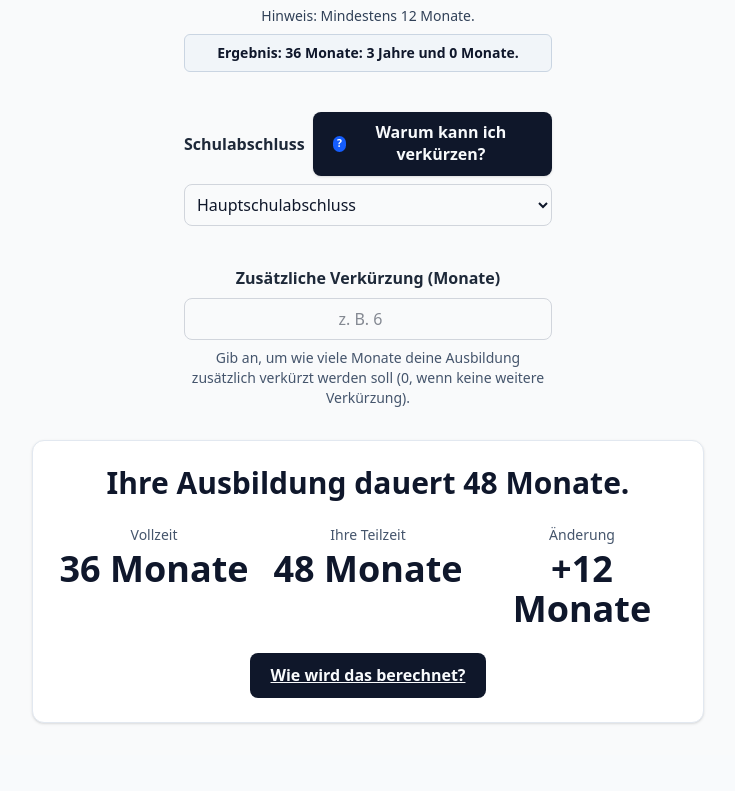
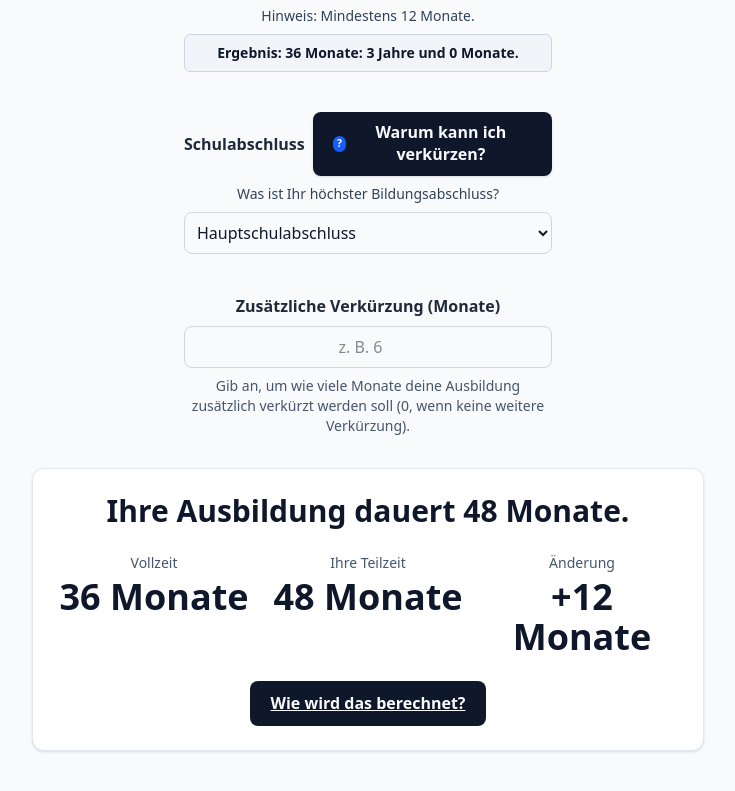
Before and after one commit to HadiDoBronxs/Teilzeitausbildungsrechner, a React (Vite) app: page / in a window 1280 px wide. Shown: the part 769-1560 px from the top of the page, without its empty margins (272-1007 px from the left). Built offline with nearby package versions, Linux system fonts and the light colour scheme.

Commit message:
add guiding question for school degree select

```diff
--- a/src/components/SchoolDegreeReductionSelect.jsx
+++ b/src/components/SchoolDegreeReductionSelect.jsx
@@ -9,6 +9,7 @@ import {
 const SELECT_ID = "school-degree-select";
 const TOOLTIP_ID = `${SELECT_ID}-tooltip`;
 const DESCRIPTION_ID = `${SELECT_ID}-description`;
+const QUESTION_ID = `${SELECT_ID}-question`;
 
 function buildOptions() {
   return SCHOOL_DEGREE_OPTIONS;
@@ -130,6 +131,10 @@ export default function SchoolDegreeReductionSelect({ value, onChange }) {
         </button>
       </div>
 
+      <p id={QUESTION_ID} className="text-sm text-slate-700">
+        {t("reduction.question")}
+      </p>
+
       <p id={DESCRIPTION_ID} className="sr-only">
         {t("reduction.dropdownDescription")}
       </p>
@@ -141,7 +146,7 @@ export default function SchoolDegreeReductionSelect({ value, onChange }) {
         className="w-full rounded-lg border border-gray-300 p-2 focus:outline-none focus:ring-2 focus:ring-blue-500"
         value={value ?? ""}
         onChange={handleSelectChange}
-        aria-describedby={describedByIds.join(" ")}
+        aria-describedby={[QUESTION_ID, ...describedByIds].join(" ")}
       >
         <option value="">{t("reduction.selectPlaceholder")}</option>
         {options.map(renderOption)}
--- a/src/locales/de/translation.json
+++ b/src/locales/de/translation.json
@@ -29,6 +29,7 @@
     "reduction": {
         "label": "Zusätzliche Verkürzung (Monate)",
         "title": "Schulabschluss",
+        "question": "Was ist Ihr höchster Bildungsabschluss?",
         "selectPlaceholder": "Schulabschluss auswählen",
         "dropdownDescription": "Wähle deinen höchsten Schulabschluss aus. Die passende Verkürzung wird übernommen.",
         "why": "Warum kann ich verkürzen?",
--- a/src/locales/en/translation.json
+++ b/src/locales/en/translation.json
@@ -29,6 +29,7 @@
   "reduction": {
     "label": "Additional reduction (months)",
     "title": "School leaving certificate",
+    "question": "What is your highest school leaving certificate?",
     "selectPlaceholder": "Select school leaving certificate",
     "dropdownDescription": "Pick your highest school leaving certificate. The matching reduction will be applied automatically.",
     "why": "Why can I shorten?",
--- a/vitest.setup.js
+++ b/vitest.setup.js
@@ -18,6 +18,7 @@ const translators = {
   "result.error.generic": () => "Bitte überprüfe deine Eingaben.",
   "result.howCalculated": () => "Wie wird das berechnet?",
   "reduction.title": () => "Schulabschluss",
+  "reduction.question": () => "Was ist Ihr höchster Bildungsabschluss?",
   "reduction.selectPlaceholder": () => "Schulabschluss auswählen",
   "reduction.dropdownDescription": () =>
     "Wähle deinen höchsten Schulabschluss aus. Die passende Verkürzung wird übernommen.",
```
Also changed, not shown: 1 other file (tests, documents, lock files or other folders).
